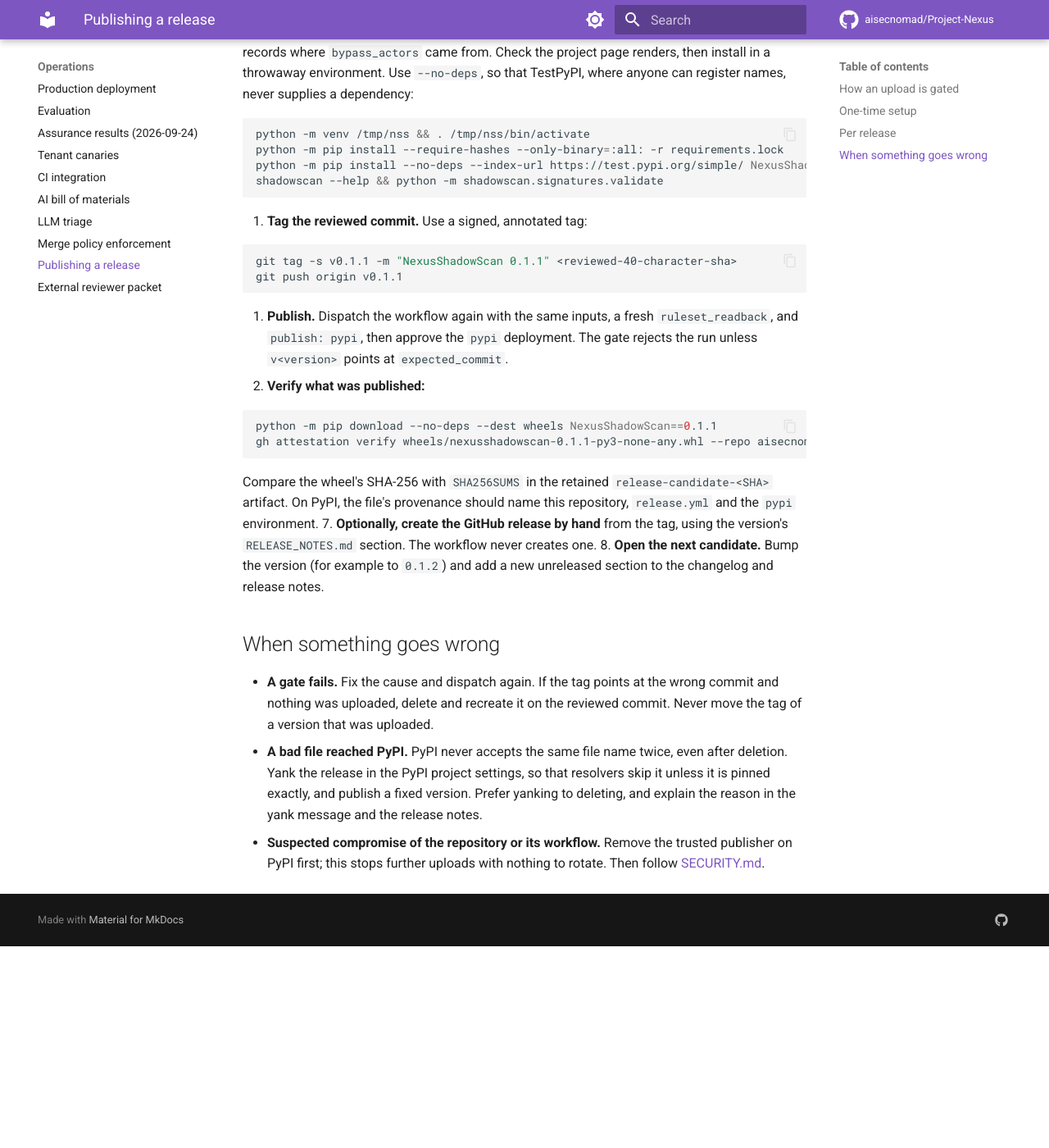
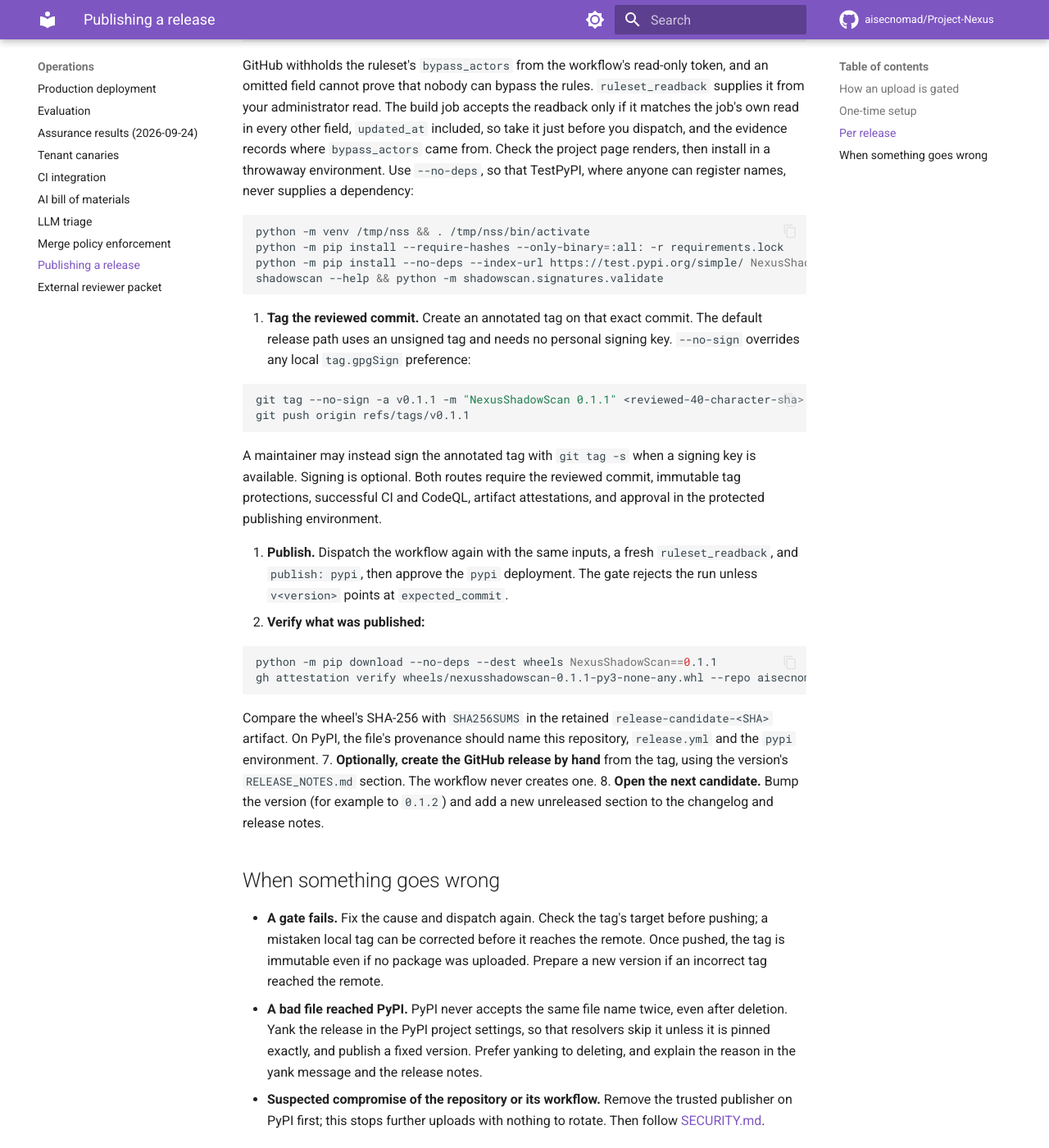
Before and after one commit to aisecnomad/Project-Nexus, an MkDocs documentation site: the page built from docs/operations/publishing.md, in a window 1280 px wide and 1400 px high, scrolled down 2477 px. Shown: the whole window at 82% size. Built offline with MkDocs 1.6.1 and Material for MkDocs 9.7.7, drawn with Linux system fonts in a browser that asks for light colours; comment, search, counter and statistics services are not loaded; before the commit the page ends 3631 px from its top, so only the background shows below that; some of the changed text lies outside the part shown.

Commit message:
Allow annotated release tags without a personal signing key
Use unsigned annotated tags with the existing trusted publishing workflow and artifact attestations. Preserve independent review, exact-commit checks, immutable tags and environment approval; align tag recovery guidance with immutable protections.

Signed-off-by: AISecNomad <aisecnomad@gmail.com>

````diff
--- a/docs/operations/publishing.md
+++ b/docs/operations/publishing.md
@@ -17,6 +17,12 @@ The [release-evidence workflow](https://github.com/aisecnomad/Project-Nexus/blob
 (**Release candidate evidence**) is the only path to the package index. No
 package-index token exists: PyPI trusts this repository's workflow and
 environment through OpenID Connect (trusted publishing).
+
+Release tags are annotated and may be unsigned. No personal SSH or GPG signing
+key is required: package provenance comes from the workflow's GitHub
+attestations and the PyPI publish attestations. These identify the build and
+publishing workflow; they do not establish a personal signature on the Git tag
+or replace independent human review.
 
 | Job | What it enforces | Permissions |
 |---|---|---|
@@ -59,10 +65,10 @@ package.
    - **Deployment branches and tags:** selected branches only, `main`.
    - **Secrets:** none. Trusted publishing needs no token, and a stored token
      would bypass these gates.
-4. **Protect release tags.** Add a tag ruleset that targets `v*` and restricts
-   creation, updates and deletion to the maintainer, so a published version's
-   tag cannot be moved. The publication gate reads the tag before the approval
-   wait, and the ruleset keeps that answer true until the upload.
+4. **Protect release tags.** Use an active tag ruleset targeting `v*` that
+   blocks updates and deletion, with no bypass actors. The maintainer creates
+   the initial tag after review. The publication gate reads the tag before the
+   approval wait, and the ruleset keeps that answer true until the upload.
 
 ## Per release
 
@@ -103,12 +109,19 @@ package.
    shadowscan --help && python -m shadowscan.signatures.validate
    ```
 
-4. **Tag the reviewed commit.** Use a signed, annotated tag:
+4. **Tag the reviewed commit.** Create an annotated tag on that exact commit.
+   The default release path uses an unsigned tag and needs no personal signing
+   key. `--no-sign` overrides any local `tag.gpgSign` preference:
 
    ```bash
-   git tag -s v0.1.1 -m "NexusShadowScan 0.1.1" <reviewed-40-character-sha>
-   git push origin v0.1.1
+   git tag --no-sign -a v0.1.1 -m "NexusShadowScan 0.1.1" <reviewed-40-character-sha>
+   git push origin refs/tags/v0.1.1
    ```
+
+   A maintainer may instead sign the annotated tag with `git tag -s` when a
+   signing key is available. Signing is optional. Both routes require the
+   reviewed commit, immutable tag protections, successful CI and CodeQL,
+   artifact attestations, and approval in the protected publishing environment.
 
 5. **Publish.** Dispatch the workflow again with the same inputs, a fresh
    `ruleset_readback`, and `publish: pypi`, then approve the `pypi`
@@ -131,9 +144,10 @@ package.
 
 ## When something goes wrong
 
-- **A gate fails.** Fix the cause and dispatch again. If the tag points at the
-  wrong commit and nothing was uploaded, delete and recreate it on the reviewed
-  commit. Never move the tag of a version that was uploaded.
+- **A gate fails.** Fix the cause and dispatch again. Check the tag's target
+  before pushing; a mistaken local tag can be corrected before it reaches the
+  remote. Once pushed, the tag is immutable even if no package was uploaded.
+  Prepare a new version if an incorrect tag reached the remote.
 - **A bad file reached PyPI.** PyPI never accepts the same file name twice,
   even after deletion. Yank the release in the PyPI project settings, so
   that resolvers skip it unless it is pinned exactly, and publish a fixed
````
Also changed, not shown: CHANGELOG.md (+10 -0 lines), GOVERNANCE.md (+6 -1 lines), docs/production.md (+6 -0 lines).
